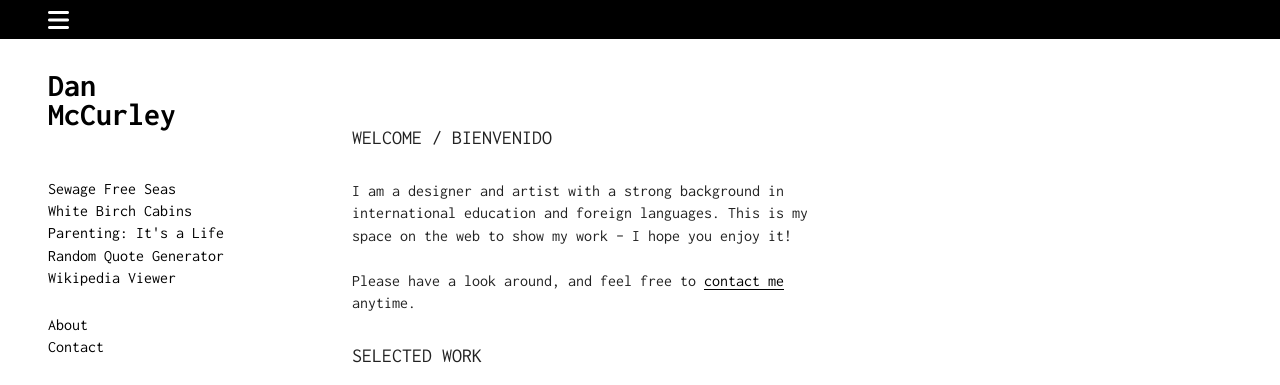
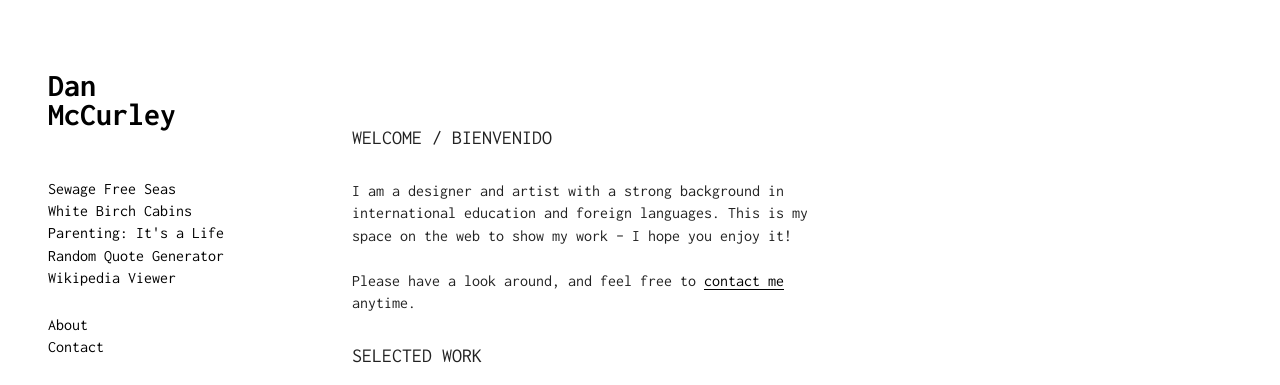
Before and after one commit to djmccurley/djmccurley.com, a PHP site: page / in a window 1280 px wide. Shown: the top 385 px of the page. Run offline with PHP 8.4, Linux system fonts and the light colour scheme; grey boxes labelled with a size stand in for pictures from a placeholder-image service; some libraries are stand-ins or nearby versions.

Commit message:
removed fixed header, updated header hierarchy

```diff
--- a/css/main.css
+++ b/css/main.css
@@ -92,36 +92,6 @@ a {
   padding: 3rem 1rem 1rem 1rem;
   max-width: 37.5rem; }
 
-/* fixed header bar styles */
-.fixed_header {
-  position: fixed;
-  padding: .25em 0;
-  width: 100%;
-  z-index: 1;
-  top: 0%;
-  background-color: #000; }
-  .fixed_header h1 {
-    display: inline-block;
-    margin: 0;
-    line-height: 0;
-    padding-top: .25rem;
-    padding-left: 1rem;
-    font-size: 1.5rem;
-    color: #fff; }
-  .fixed_header ul {
-    margin: 0;
-    float: right;
-    list-style: none;
-    padding-right: 1rem; }
-  .fixed_header li {
-    display: inline-block;
-    margin-left: .75em;
-    color: #fff;
-    padding-top: .5rem; }
-    .fixed_header li i {
-      font-size: 1.5rem;
-      line-height: 0; }
-
 /* Header/sidebar column Styles*/
 .sidebar ul {
   padding: 0;
@@ -138,20 +108,20 @@ a {
   background-color: #FF3300;
   color: #fff;
   transition: 0.15s ease all; }
-.sidebar h2 {
+.sidebar h1 {
   font-size: 2em;
   line-height: .9em;
   margin-bottom: 1em;
   margin-top: 1.5rem;
   display: inline-block;
   /* text-transform: uppercase; */ }
-  .sidebar h2 a:link, .sidebar h2 a:visited, .sidebar h2 a:hover,
-  .sidebar h2 a:focus, .sidebar h2 a:active {
+  .sidebar h1 a:link, .sidebar h1 a:visited, .sidebar h1 a:hover,
+  .sidebar h1 a:focus, .sidebar h1 a:active {
     display: block;
     font-weight: 700;
     color: #000;
     background-color: #fff; }
-  .sidebar h2 span {
+  .sidebar h1 span {
     display: block; }
 .sidebar li, .sidebar p {
   font-size: 1em;
@@ -163,7 +133,7 @@ a {
   display: none; }
 
 /* main column styles */
-.main h3 {
+.main h2 {
   margin: 1.4em 0 1.4em 0;
   font-size: 1.25em;
   text-transform: uppercase;
--- a/css/scss/_section.scss
+++ b/css/scss/_section.scss
@@ -2,7 +2,7 @@
 
 .main {
 
-	h3 {
+	h2 {
 		margin: 1.4em 0 1.4em 0;
 		font-size: 1.25em;
 		text-transform: uppercase;
--- a/css/scss/_sidebar.scss
+++ b/css/scss/_sidebar.scss
@@ -23,7 +23,7 @@
 			transition: $animate;
 		}
 
-		h2 {
+		h1 {
 			font-size: 2em;
 			line-height: .9em;
 			margin-bottom: 1em;
--- a/css/scss/main.scss
+++ b/css/scss/main.scss
@@ -1,7 +1,6 @@
 @import 'variables';
 @import 'html5bp';
 @import 'globals';
-@import 'header';
 @import 'sidebar';
 @import 'section';
 @import 'mobile';
--- a/index.html
+++ b/index.html
@@ -19,20 +19,11 @@
     <!--[if lt IE 8]>
         <p class="browserupgrade">You are using an <strong>outdated</strong> browser. Please <a href="http://browsehappy.com/">upgrade your browser</a> to improve your experience.</p>
     <![endif]-->
-        <header class="fixed_header clearfix">
-              <h1 class="logo"><i class="fa fa-bars" aria-hidden="true"></i>
-</h1>
-<!--               <ul class="menu_icons">
-                <li><i class="fa fa-instagram" aria-hidden="true"></i></li>
-                <li><i class="fa fa-linkedin-square" aria-hidden="true"></i></li>
-                <li><i class="fa fa-github" aria-hidden="true"></i></li>
-              </ul> -->
-        </header>
         <div class="page_wrapper clearfix">
           <div class="sidebar">
-            <h2>
+            <h1>
                 <a href="#"><span>Dan</span> <span>McCurley</span></a>
-            </h2>
+            </h1>
 
             <div class="sidebar_info">
             <nav class="menu">
@@ -69,13 +60,13 @@
           </div> <!-- sidebar -->
 
           <section class="main">
-              <h3>Welcome / Bienvenido</h3>
+              <h2>Welcome / Bienvenido</h2>
 
               <p>I am a designer and artist with a strong background in international education and foreign languages. This is my space on the web to show my work – I hope you enjoy it!</p>
 
               <p>Please have a look around, and feel free to <a href="contact/contact.html" title="link to contact page">contact me</a> anytime.</p>
 
-              <h3>Selected Work</h3>
+              <h2>Selected Work</h2>
 
               <p class="img_holder"><img src="http://placehold.it/600x600"></p>
               <p class="img_holder"><img src="http://placehold.it/600x600"></p>
```
Also changed, not shown: css/scss/_header.scss (+6 -1 lines), css/scss/_mobilemenu.scss (added), 1 other file.
